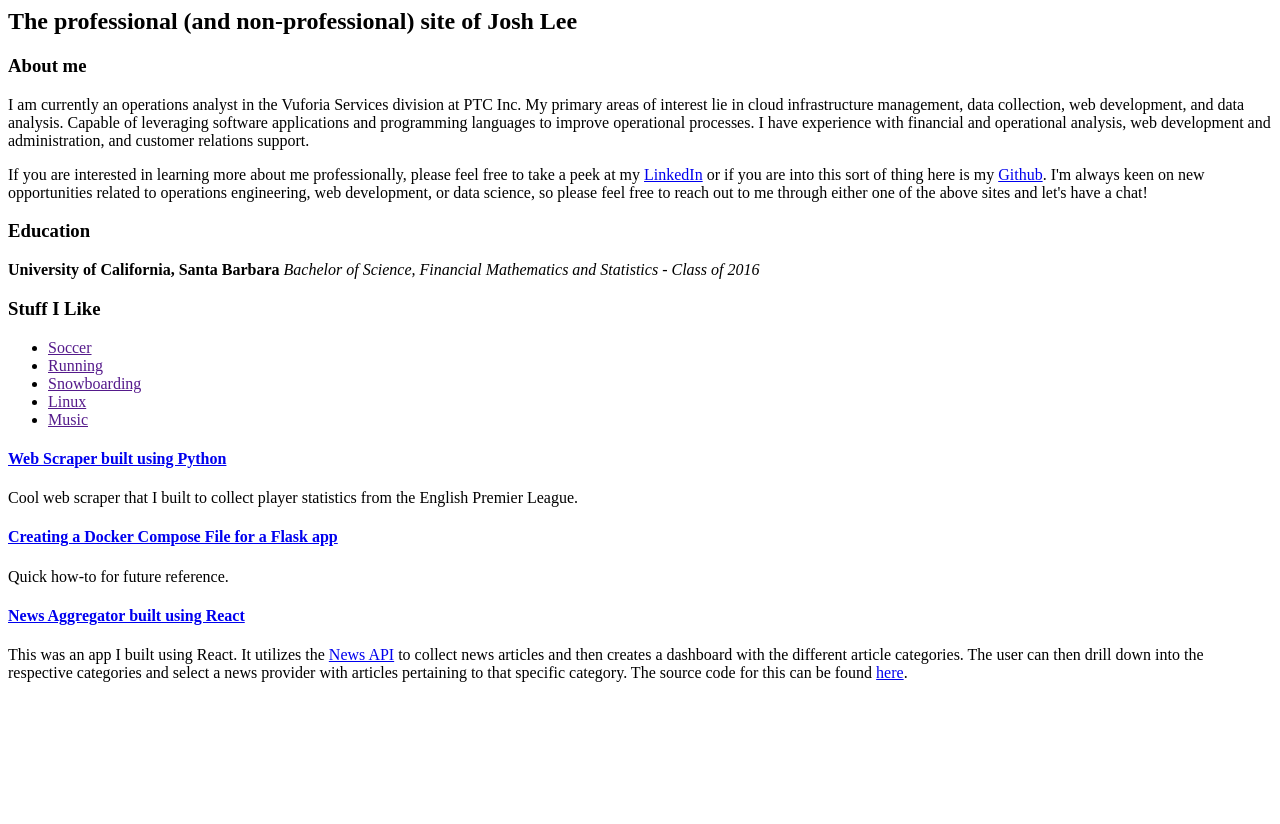
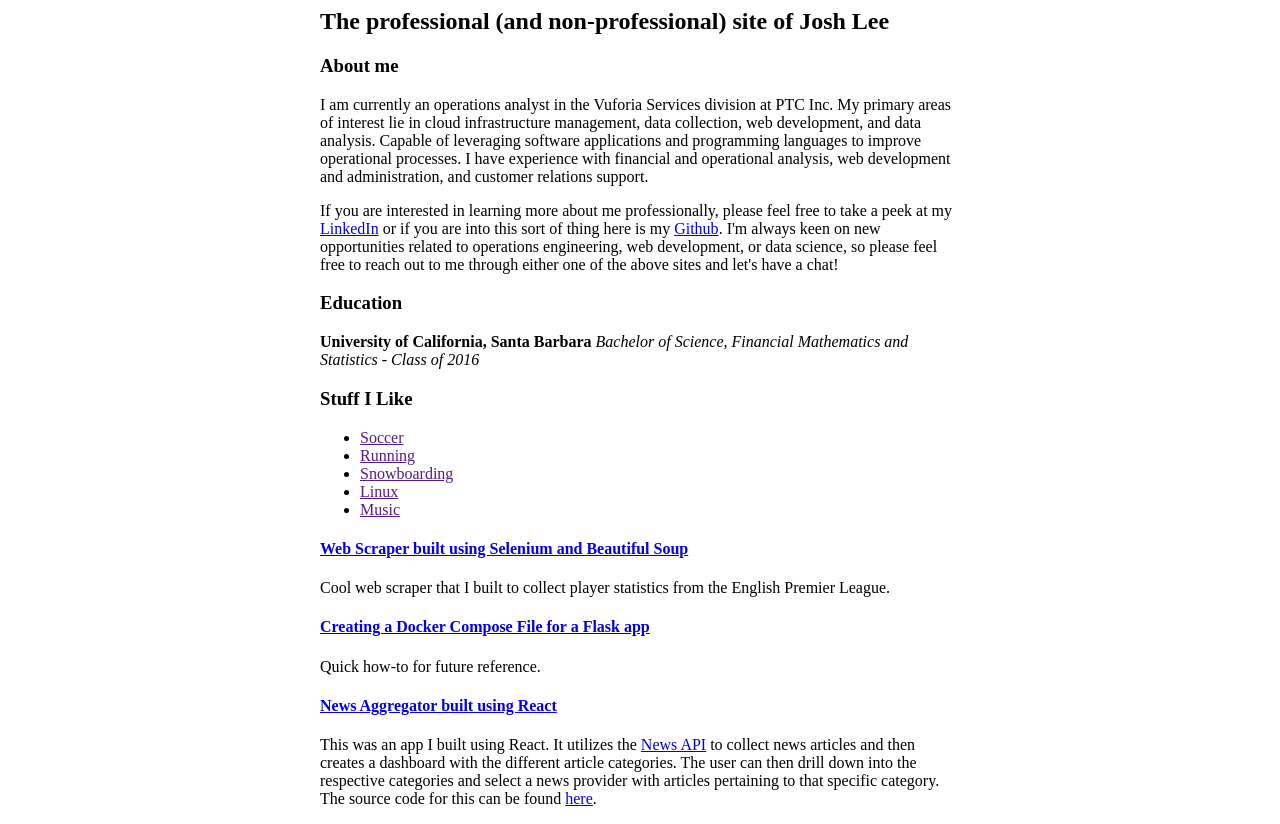
Before and after one commit to TrellixVulnTeam/public-site_PWK4, a plain HTML site: page index.html in a window 1280 px wide. Before the commit the page ends 800 px from the top, so only its background shows below. Drawn offline with Linux system fonts and the light colour scheme.

Commit message:
Added some css styling

```diff
--- a/index.html
+++ b/index.html
@@ -1,3 +1,14 @@
+<head>
+    <style>
+        body {
+            margin-left: 25%;
+            margin-right: 25%;
+        }
+    </style>
+</head>
+
+
+<body>
     <h2>The professional (and non-professional) site of Josh Lee</h2>
     <h3>About me</h3>
     <p>I am currently an operations analyst in the Vuforia Services division at
@@ -23,7 +34,7 @@ above sites and let's have a chat!</p>
     <li><a href="" title="https://www.linux.org">Linux</a></li>
     <li><a href="" title="https://www.toolband.com">Music</a></li>
     </ul>
-<h4><a href="https://github.com/jpal29/EPL_SCRAPER">Web Scraper built using Python</a></h4>
+    <h4><a href="https://github.com/jpal29/EPL_SCRAPER">Web Scraper built using Selenium and Beautiful Soup</a></h4>
     <p>Cool web scraper that I built to collect player statistics from the English Premier
     League.</p>
     <h4><a href="/docker_with_flask.html">Creating a Docker Compose File for a Flask app</a></h4>
@@ -33,3 +44,4 @@ League.</p>
     news articles and then creates a dashboard with the different article categories. The user can then
     drill down into the respective categories and select a news provider with articles pertaining to that
     specific category. The source code for this can be found <a href="https://github.com/jpal29/news-aggregator">here</a>.</p>
+</body>
```
Lines whose indentation alone changed are shown as unchanged.
